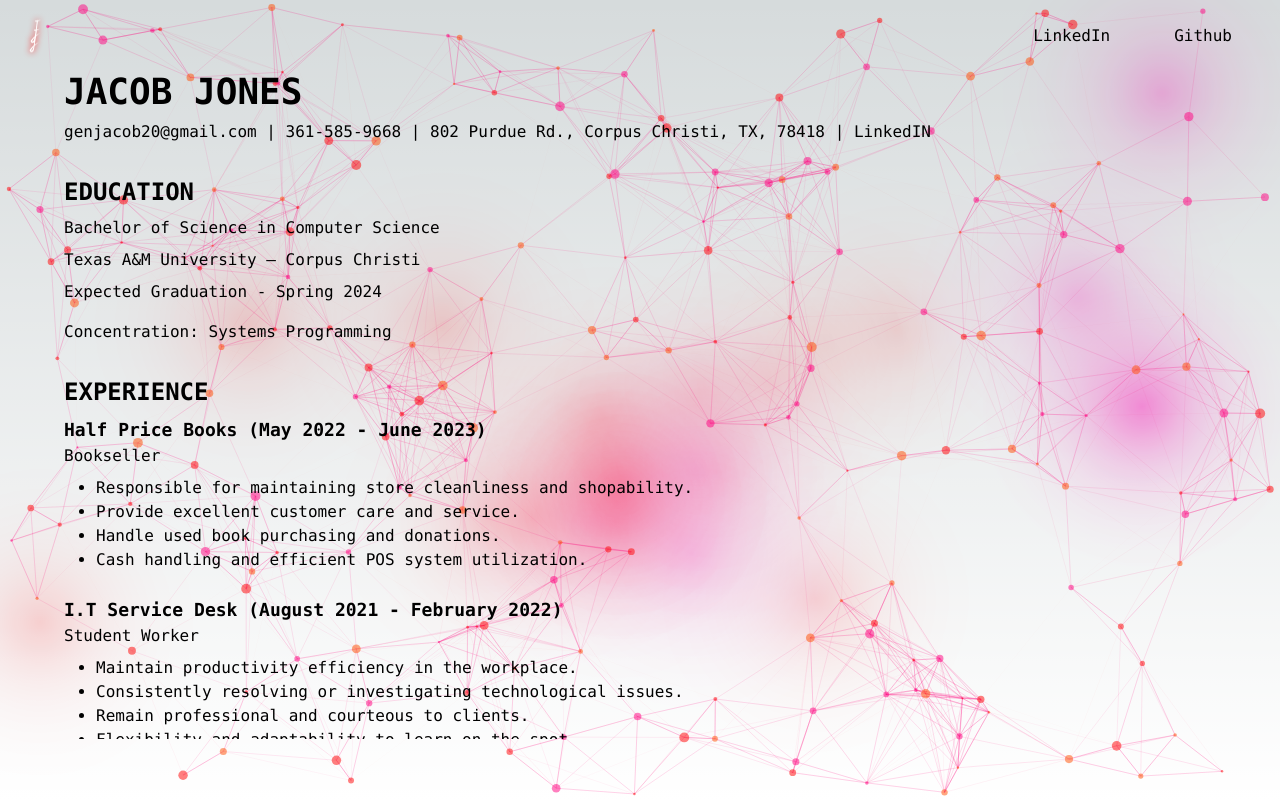
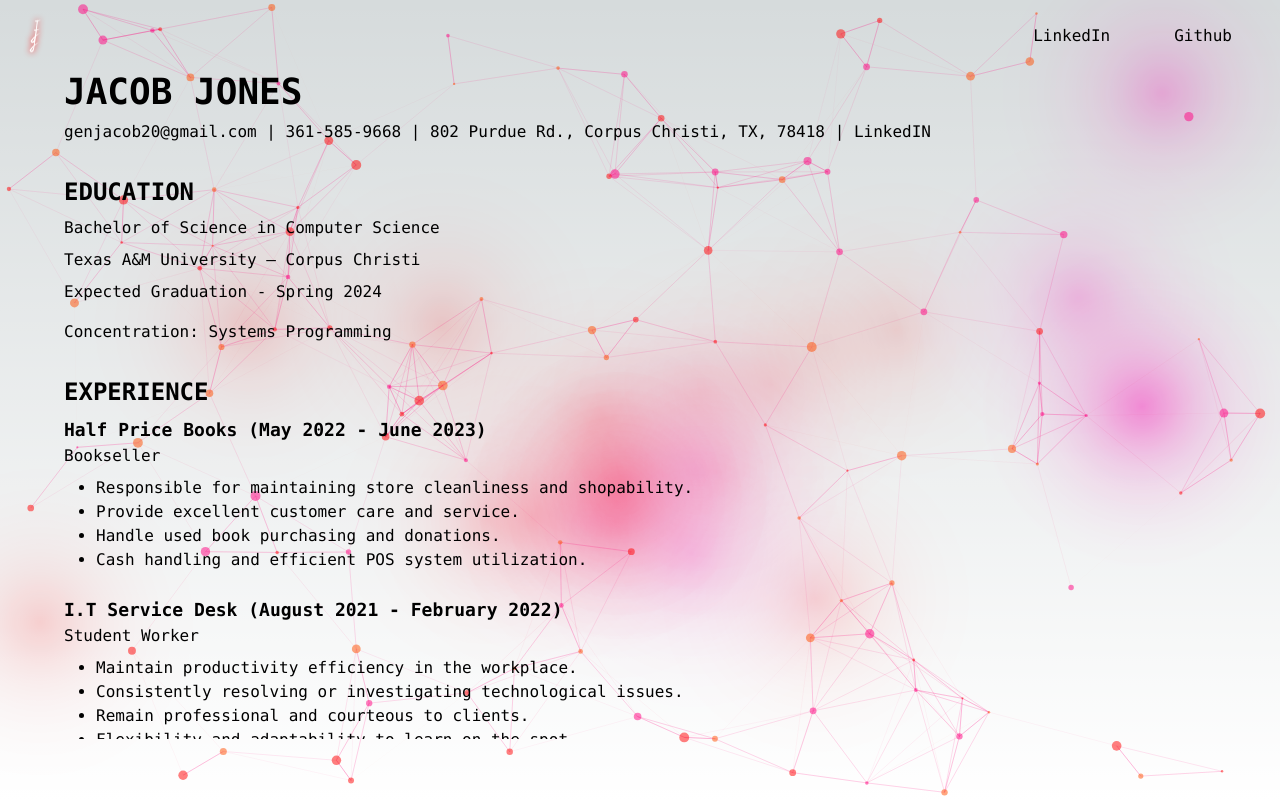
Before and after one commit to JacobJJoness/PortfolioSite, a Next.js app in the folder my-portfolio/: page /resume in a window 1280 px wide. Built offline with nearby package versions, Linux system fonts and the light colour scheme.

Commit message:
adjusted values for smoother experience
Particles have been dialed down.

```diff
--- a/my-portfolio/components/ParticleBackground.tsx
+++ b/my-portfolio/components/ParticleBackground.tsx
@@ -80,7 +80,7 @@ const particlesLoaded =useCallback(async(container: Container | undefined) => {
                             enable: true,
                             area: 800,
                         },
-                        value: 180,
+                        value: 100,
                     },
                     opacity: {
                         value: 0.5,
--- a/my-portfolio/components/ProjectParticles.tsx
+++ b/my-portfolio/components/ProjectParticles.tsx
@@ -46,7 +46,7 @@ const particlesLoaded =useCallback(async(container: Container | undefined) => {
                             quantity: 4,
                         },
                         repulse: {
-                            distance: 75,
+                            distance: 125,
                             duration: 0.4,
                         },
                     },
@@ -77,7 +77,7 @@ const particlesLoaded =useCallback(async(container: Container | undefined) => {
                             enable: true,
                             area: 800,
                         },
-                        value: 180,
+                        value: 100,
                     },
                     opacity: {
                         value: 0.5,
--- a/my-portfolio/pages/projects.tsx
+++ b/my-portfolio/pages/projects.tsx
@@ -22,7 +22,7 @@ const ProjectsPage = () => {
           <div className="grid grid-cols-1 sm:grid-cols-2 lg:grid-cols-3 gap-4 ">
 
             {projects.map((project, index) => (
-              <div key={index} className="bg-gray-700 rounded-lg p-4 shadow-lg font-mono border-b border-gray-200 bg-gradient-to-b from-gray-100 pb-6 pt-8 backdrop-blur-xl dark:border-neutral-800 dark:bg-zinc-800/30 dark:from-inherit lg:static lg:w-auto  lg:rounded-xl lg:border lg:bg-gray-200 lg:p-4 lg:dark:bg-zinc-800/30">
+              <div key={index} className="bg-gray-700  rounded-lg p-4 shadow-lg font-mono border-b border-gray-200 bg-gradient-to-b from-gray-100 pb-6 pt-8 backdrop-blur-xl dark:border-neutral-800 dark:bg-zinc-800/30 dark:from-inherit lg:static lg:w-auto  lg:rounded-xl lg:border lg:bg-gray-200 lg:p-4 lg:dark:bg-zinc-800/30 ">
                 {project.videoUrl ? (
                   <video
                     className="w-full rounded-lg"
```
